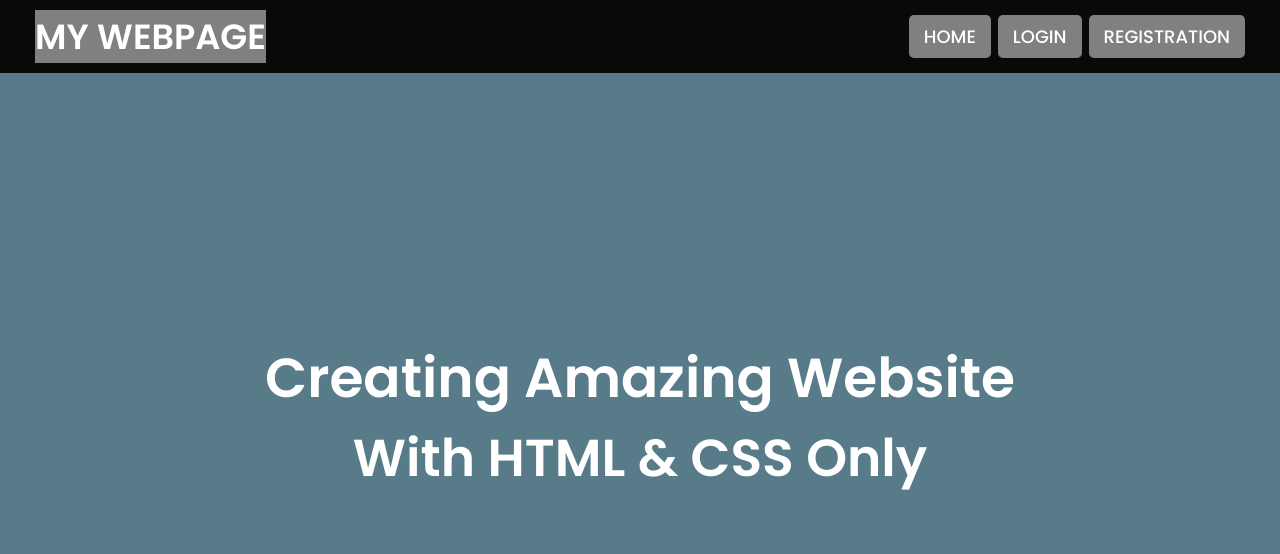
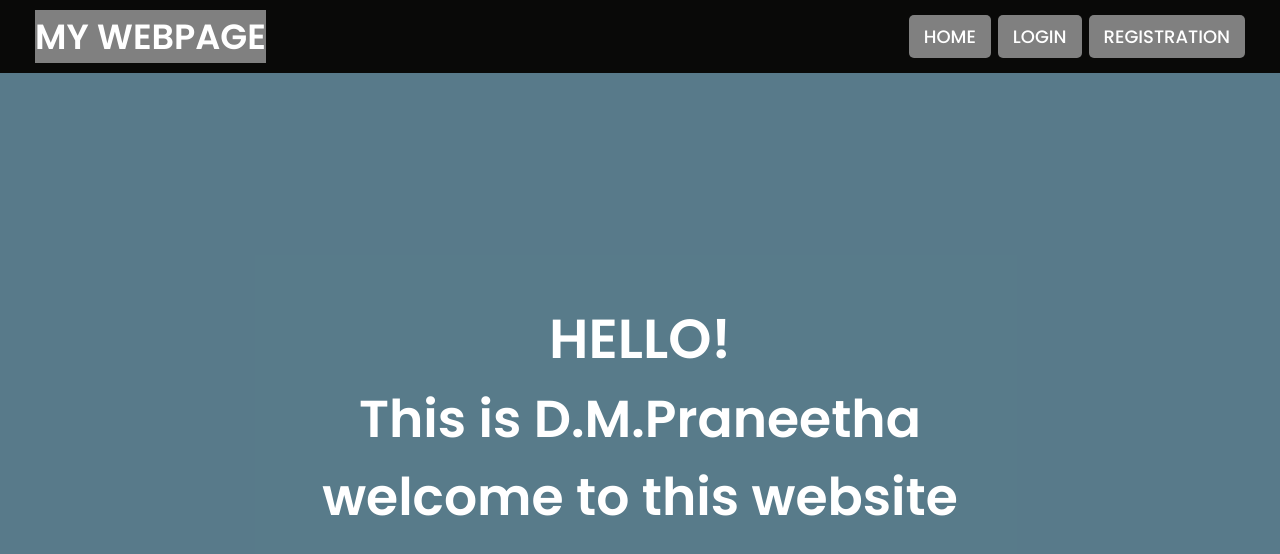
Before and after one commit to manasapraneetha1/mywebapp, a plain HTML site: page index.html in a window 1280 px wide. Drawn offline with Linux system fonts and the light colour scheme.

Commit message:
Update index.html

```diff
--- a/index.html
+++ b/index.html
@@ -24,8 +24,9 @@
   </nav>
   <div class="img"></div>
   <div class="center">
-    <div class="title">Creating Amazing Website</div>
-    <div class="sub_title">With HTML & CSS Only</div>
+    <div class="title">HELLO!</div>
+    <div class="sub_title">This is D.M.Praneetha</div>
+    <div class="sub_title">welcome to this website</div>
     </div>
   </div>
 </body>
```
